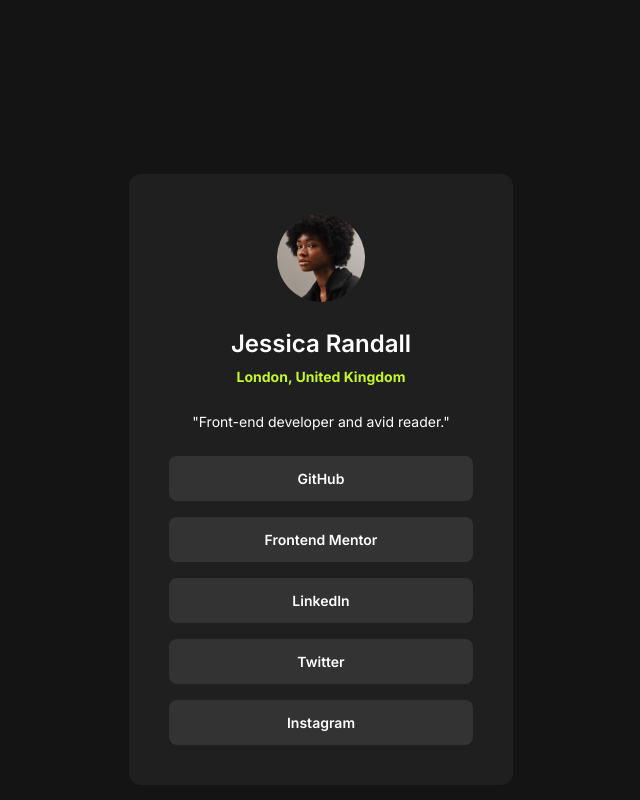
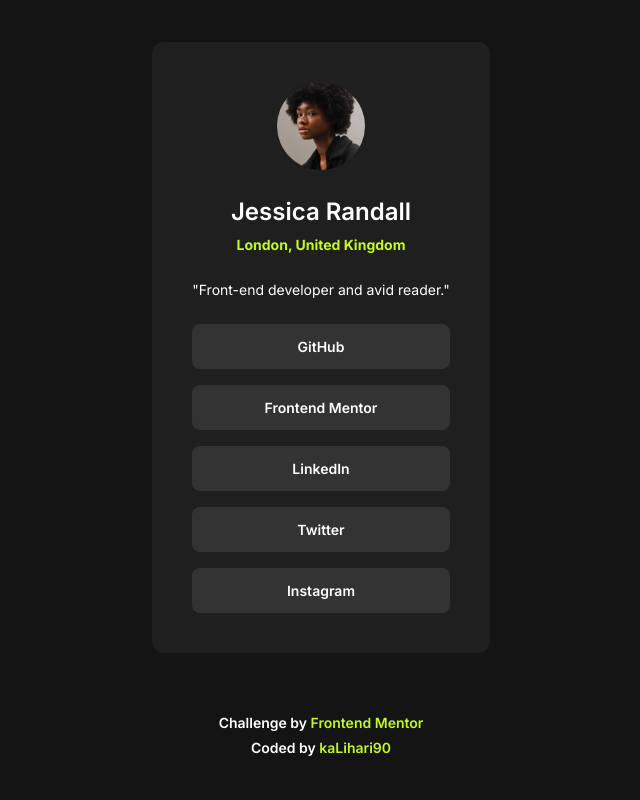
Before and after one commit to kalihari90/frontend-mentor-3, a plain HTML site: page index.html in a window 1280 px wide. Shown: the top 800 px of the page, without its empty margins (319-959 px from the left). Drawn offline with Linux system fonts and the light colour scheme.

Commit message:
putting flexbox on the body

```diff
--- a/css/style.css
+++ b/css/style.css
@@ -34,6 +34,11 @@ body {
 	font-weight: var(--fw-normal);
 	line-height: var(--lh-normal);
 	background-color: var(--black);
+	min-height: 100vh;
+	display: flex;
+	flex-direction: column;
+	justify-content: space-around;
+	gap: 2.4rem;
 }
 
 .container {
@@ -46,14 +51,15 @@ body {
 	flex-direction: column;
 	gap: 2.4rem;
 	padding: 4rem;
-	margin-top: 17.4rem;
+	/* margin-top: 17.4rem; */
+	margin-top: 2.4rem;
 	border-radius: 1.2rem;
 	text-align: center;
 	color: var(--white);
 	background-color: var(--dark);
 }
 
-.heading {
+h1 {
 	font-size: var(--fs-heading);
 	font-weight: var(--fw-normal);
 }
@@ -78,7 +84,6 @@ body {
 
 .location {
 	color: var(--primary);
-	font-weight: var(--fw-bold);
 }
 
 .bio {
@@ -93,9 +98,11 @@ body {
 
 .link {
 	padding: 1.2rem;
+	border-radius: 0.8rem;
 	line-height: var(--lh-normal);
+	color: var(--white);
 	background-color: var(--grey);
-	border-radius: 0.8rem;
+	text-decoration: none;
 }
 
 .link:hover,
@@ -108,7 +115,7 @@ body {
 .attribution {
 	font-size: var(--fs-normal);
 	color: var(--white);
-	margin-top: 17.5rem;
+	/* margin-top: 17.5rem; */
 	margin-bottom: 2.4rem;
 	text-align: center;
 	display: flex;
--- a/index.html
+++ b/index.html
@@ -16,16 +16,16 @@
   <div class="container card">
     <img src="./img/avatar-jessica.jpeg" alt="avatar of Jessica" class="profile-pic">
     <div class="name-location">
-      <div class="name heading">Jessica Randall</div>
-      <div class="location">London, United Kingdom</div>
+      <h1>Jessica Randall</h1>
+      <p class="location bold">London, United Kingdom</p>
     </div>
     <p class="bio">"Front-end developer and avid reader."</p>
     <div class="links">
-      <div class="link">GitHub</div>
-      <div class="link">Frontend Mentor</div>
-      <div class="link">LinkedIn</div>
-      <div class="link">Twitter</div>
-      <div class="link">Instagram</div>
+      <a class="link" href="#">GitHub</a>
+      <a class="link" href="#">Frontend Mentor</a>
+      <a class="link" href="#">LinkedIn</a>
+      <a class="link" href="#">Twitter</a>
+      <a class="link" href="#">Instagram</a>
     </div>
   </div>
   <div class="container attribution">
```
Also changed, not shown: img/screenshot.png.
